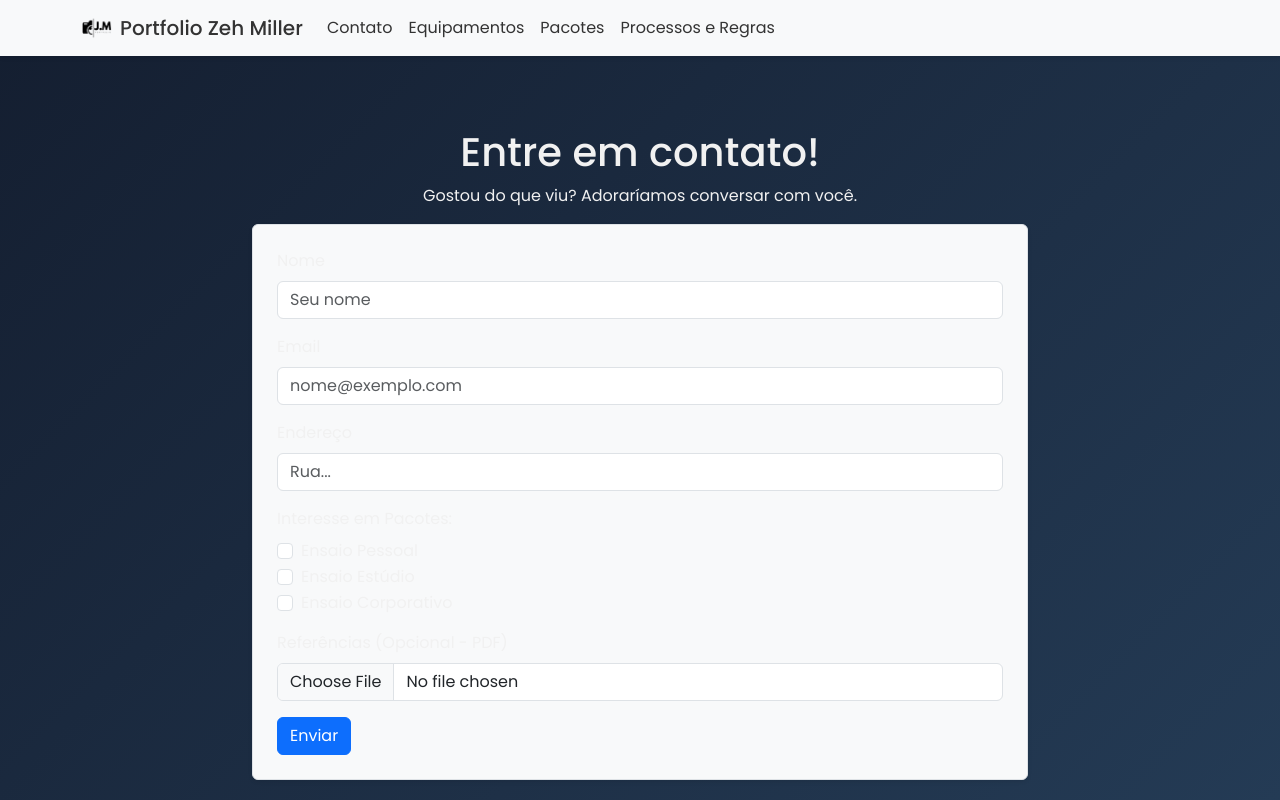
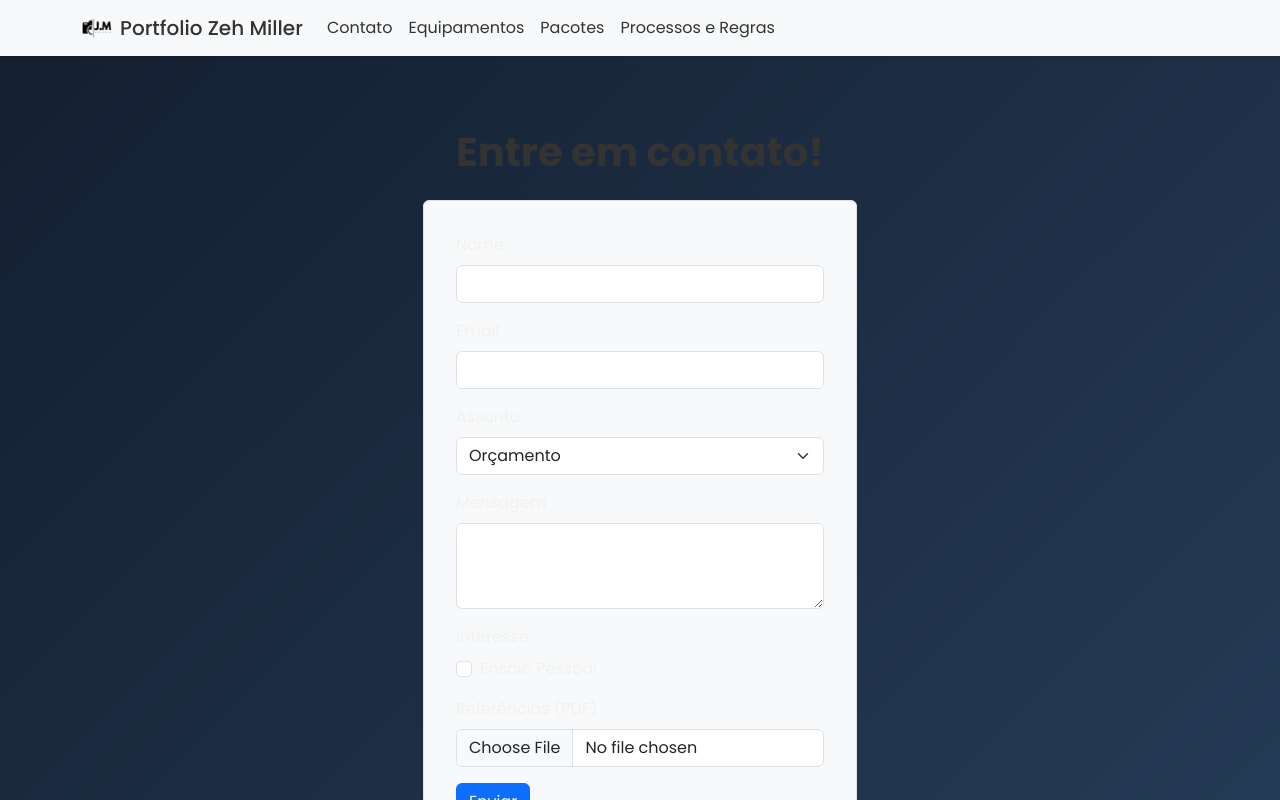
Before and after one commit to JosefinoXp/TDS-Trabalho2, a React (Vite) app: page /Contato in a window 1280 px wide. Shown: the top 800 px of the page. Built offline with nearby package versions, Linux system fonts and the light colour scheme.

Commit message:
salvando as alterações mais recentes

```diff
--- a/src/components/ListRenderComponent.jsx
+++ b/src/components/ListRenderComponent.jsx
@@ -1,4 +1,4 @@
-const ListRender = ({ lista, aoClicarNaImagem }) => {
+const ListRender = ({ lista, aoClicarNaImagem, titulo }) => {
 
     const masonryStyle = {
         columnCount: 4,
@@ -6,6 +6,8 @@ const ListRender = ({ lista, aoClicarNaImagem }) => {
     };
 
     return(
+        <div>
+            <h3 className="mb-3">{titulo}</h3>
             <div style={masonryStyle}>
                 {lista.map((item, i) => (
                     <div key={i} style={{marginBottom: '16px', breakInside: 'avoid'}}>
@@ -19,16 +21,15 @@ const ListRender = ({ lista, aoClicarNaImagem }) => {
                                 borderRadius: '4px',
                                 transition: 'transform 0.2s'
                             }}
-                        // Efeito simples de hover via inline style (opcional)
                             onMouseOver={(e) => e.currentTarget.style.transform = 'scale(1.02)'}
                             onMouseOut={(e) => e.currentTarget.style.transform = 'scale(1)'}
 
-                        // Ao clicar, envia o objeto INTEIRO (com exif) para o pai
                             onClick={() => aoClicarNaImagem(item)}
                         />
                     </div>
                 ))}
             </div>
+        </div>
     );
 };
 
--- a/src/components/Portfolio/HomePage.jsx
+++ b/src/components/Portfolio/HomePage.jsx
@@ -6,19 +6,15 @@ import { useCarregarFotos } from '../../hooks/CarregarImagens'
 
 import MensagemHorario from '../../hooks/MensagemHorario'
 
-// Biblioteca para ler metadados
 import exifr from 'exifr'
 
 const HomePage = () => {
-    // Estado apenas para controlar o Modal (Visual)
     const [imagemSelecionada, setImagemSelecionada] = useState(null);
 
-    // 2. Use o Hook para pegar os dados
     const { lista, carregando } = useCarregarFotos();
 
     return (
         <div>
-            {/* Mensagem inserida no topo da Home */}
             <div className="text-center mt-5 mb-3">
                 <MensagemHorario />
             </div>
@@ -31,6 +27,7 @@ const HomePage = () => {
                     </div>
                 ) : (
                     <ListRender
+                        titulo="Galeria de Fotos"
                         lista={lista}
                         aoClicarNaImagem={(img) => setImagemSelecionada(img)}
                     />
--- a/src/components/SobreNos/ContatoPage.jsx
+++ b/src/components/SobreNos/ContatoPage.jsx
@@ -1,100 +1,81 @@
 import { useState } from "react"
 import { Container, Form, Button, Alert } from 'react-bootstrap';
+import './SobreNos.css';
 
 const ContatoPage = () => {
     const [inputs, setInputs] = useState({});
     const [enviado, setEnviado] = useState(false);
 
+    // evento de formulario onChange
     const handleChange = (event) => {
         const name = event.target.name;
         const value = event.target.type === 'checkbox' ? event.target.checked : event.target.value;
         setInputs(values => ({...values, [name]: value}))
     }
 
+    // evento onSubmit
     const handleSubmit = (event) => {
         event.preventDefault();
-        // Simulação de POST usando fetch (pode usar um serviço real como Formspree depois)
+
+        // requisição http & fetch api
         fetch('https://jsonplaceholder.typicode.com/posts', {
             method: 'POST',
             body: JSON.stringify(inputs),
-            headers: {
-                'Content-type': 'application/json; charset=UTF-8',
-            },
+            headers: { 'Content-type': 'application/json; charset=UTF-8' },
         })
-        .then((response) => response.json())
-        .then((data) => {
+        .then(response => response.json())
+        .then(data => {
             console.log("Sucesso:", data);
             setEnviado(true);
-            alert("Formulário enviado com sucesso! (Simulação)");
+            alert("Enviado com sucesso!");
         })
-        .catch((err) => console.error("Erro:", err));
+        .catch(err => console.error("Erro:", err));
     }
 
-   return (
-        <Container className="mt-5 text-center" style={{maxWidth: '800px'}}>
-            <h1>Entre em contato!</h1>
-            <p>Gostou do que viu? Adoraríamos conversar com você.</p>
+    return (
+        <div className="sn-container">
+            <h1 className="sn-title">Entre em contato!</h1>
 
             {enviado && <Alert variant="success">Mensagem enviada!</Alert>}
 
-            <Form onSubmit={handleSubmit} className="text-start border p-4 rounded shadow-sm bg-light">
-                <Form.Group className="mb-3" controlId="formNome">
+            <Form onSubmit={handleSubmit} className="sn-card">
+                <Form.Group className="mb-3">
                     <Form.Label>Nome</Form.Label>
-                    <Form.Control type="text" name="nome" onChange={handleChange} placeholder="Seu nome" />
+                    <Form.Control type="text" name="nome" onChange={handleChange} />
                 </Form.Group>
 
-                <Form.Group className="mb-3" controlId="formEmail">
+                <Form.Group className="mb-3">
                     <Form.Label>Email</Form.Label>
-                    <Form.Control type="email" name="email" onChange={handleChange} placeholder="nome@exemplo.com" />
+                    <Form.Control type="email" name="email" onChange={handleChange} />
                 </Form.Group>
 
-                <Form.Group className="mb-3" controlId="formEndereco">
-                    <Form.Label>Endereço</Form.Label>
-                    <Form.Control type="text" name="endereco" onChange={handleChange} placeholder="Rua..." />
+                <Form.Group className="mb-3">
+                    <Form.Label>Assunto</Form.Label>
+                    <Form.Select name="assunto" onChange={handleChange}>
+                        <option>Orçamento</option>
+                        <option>Dúvida</option>
+                        <option>Feedback</option>
+                    </Form.Select>
                 </Form.Group>
 
-                <Form.Label>Interesse em Pacotes:</Form.Label>
+                <Form.Group className="mb-3">
+                    <Form.Label>Mensagem</Form.Label>
+                    <Form.Control as="textarea" rows={3} name="mensagem" onChange={handleChange} />
+                </Form.Group>
+
+                <Form.Label>Interesse:</Form.Label>
                 <div className="mb-3">
-                    <Form.Check
-                        type="checkbox"
-                        label="Ensaio Pessoal"
-                        name="pacote1"
-                        onChange={handleChange}
-                    />
-                    <Form.Check
-                        type="checkbox"
-                        label="Ensaio Estúdio"
-                        name="pacote2"
-                        onChange={handleChange}
-                    />
-                    <Form.Check
-                        type="checkbox"
-                        label="Ensaio Corporativo"
-                        name="pacote3"
-                        onChange={handleChange}
-                    />
+                    <Form.Check type="checkbox" label="Ensaio Pessoal" name="pacote1" onChange={handleChange} />
                 </div>
 
-                <Form.Group className="mb-3" controlId="formArquivo">
-                    <Form.Label>Referências (Opcional - PDF)</Form.Label>
+                <Form.Group className="mb-3">
+                    <Form.Label>Referências (PDF)</Form.Label>
                     <Form.Control type="file" />
                 </Form.Group>
 
-                <Button variant="primary" type="submit">
-                    Enviar
-                </Button>
+                <Button variant="primary" type="submit">Enviar</Button>
             </Form>
-
-            {/* Segundo formulário simples como pedido (Ex: Newsletter) */}
-            <div className="mt-5 p-4 bg-secondary text-white rounded">
-                <h4>Newsletter</h4>
-                <p>Receba novidades por email</p>
-                <div className="d-flex gap-2 justify-content-center">
-                    <input type="email" className="form-control w-50" placeholder="Seu melhor email" />
-                    <Button variant="dark">Assinar</Button>
-                </div>
-            </div>
-        </Container>
+        </div>
     )
 }
 
--- a/src/components/SobreNos/PacotesPage.jsx
+++ b/src/components/SobreNos/PacotesPage.jsx
@@ -1,10 +1,11 @@
-import { Container, Table } from 'react-bootstrap';
+import { Table } from 'react-bootstrap';
+import './SobreNos.css';
 
 const PacotesPage = () => {
     return(
-        <Container className="mt-5">
-            <h2 className="text-center mb-4">Nossos Pacotes</h2>
-            <Table striped bordered hover responsive className="text-center shadow-sm bg-white">
+        <div className="sn-container">
+            <h2 className="sn-title">Nossos Pacotes</h2>
+            <Table striped bordered hover responsive className="sn-table-wrapper">
                 <thead className="table-dark">
                     <tr>
                         <th>Tipo de Orçamento</th>
@@ -30,7 +31,7 @@ const PacotesPage = () => {
                     </tr>
                 </tbody>
             </Table>
-        </Container>
+        </div>
     )
 }
 
--- /dev/null
+++ b/src/components/SobreNos/SobreNos.css
@@ -0,0 +1,80 @@
+/* --- Layout Geral (Reutilizável) --- */
+
+/* Container principal para limitar largura e centralizar na tela */
+.sn-container {
+    max-width: 900px;
+    margin: 3rem auto; /* margem vertical e auto horizontal */
+    text-align: center;
+    padding: 0 15px; /* Para não colar na borda em mobile */
+}
+
+/* Títulos das seções */
+.sn-title {
+    margin-bottom: 1.5rem;
+    color: #333;
+    font-weight: 700;
+}
+
+/* Caixa branca padrão (usada no formulário, lista de regras, etc) */
+.sn-card {
+    background-color: #f8f9fa; /* bg-light */
+    border: 1px solid #dee2e6;
+    border-radius: 0.375rem;
+    padding: 2rem;
+    box-shadow: 0 .125rem .25rem rgba(0,0,0,.075); /* shadow-sm */
+    text-align: left; /* Conteúdo interno alinhado a esquerda */
+}
+
+/* --- Estilos Específicos: Contato --- */
+
+/* Área da Newsletter */
+.sn-newsletter {
+    margin-top: 3rem;
+    padding: 2rem;
+    background-color: #6c757d; /* bg-secondary */
+    color: white;
+    border-radius: 0.375rem;
+}
+
+/* Agrupamento do input + botão da newsletter (substitui d-flex justify-content-center) */
+.sn-newsletter-group {
+    display: flex;
+    justify-content: center;
+    gap: 10px;
+}
+
+.sn-newsletter-input {
+    width: 50%;
+    padding: 0.375rem 0.75rem;
+    border-radius: 0.25rem;
+    border: 1px solid #ced4da;
+}
+
+/* --- Estilos Específicos: Equipamentos --- */
+.sn-equip-card {
+    margin-bottom: 1.5rem;
+    border: none;
+    box-shadow: 0 4px 6px rgba(0,0,0,0.1);
+}
+
+/* --- Estilos Específicos: Pacotes --- */
+.sn-table-wrapper {
+    background-color: white;
+    box-shadow: 0 .125rem .25rem rgba(0,0,0,.075);
+}
+
+/* --- Estilos Específicos: Processos e Regras --- */
+.sn-list-group {
+    list-style: none; /* Remove bolinhas padrão se quiser customizar */
+    padding-left: 0;
+}
+
+.sn-list-item {
+    background-color: transparent;
+    padding: 0.75rem 1rem;
+    border-bottom: 1px solid #e9ecef;
+}
+
+.sn-list-item:last-child {
+    border-bottom: none;
+}
```
Also changed, not shown: src/components/SobreNos/EquipamentosPage.jsx (+7 -7 lines), src/components/SobreNos/ProcessoRegrasPage.jsx (+14 -13 lines). Lines whose indentation alone changed are shown as unchanged.
